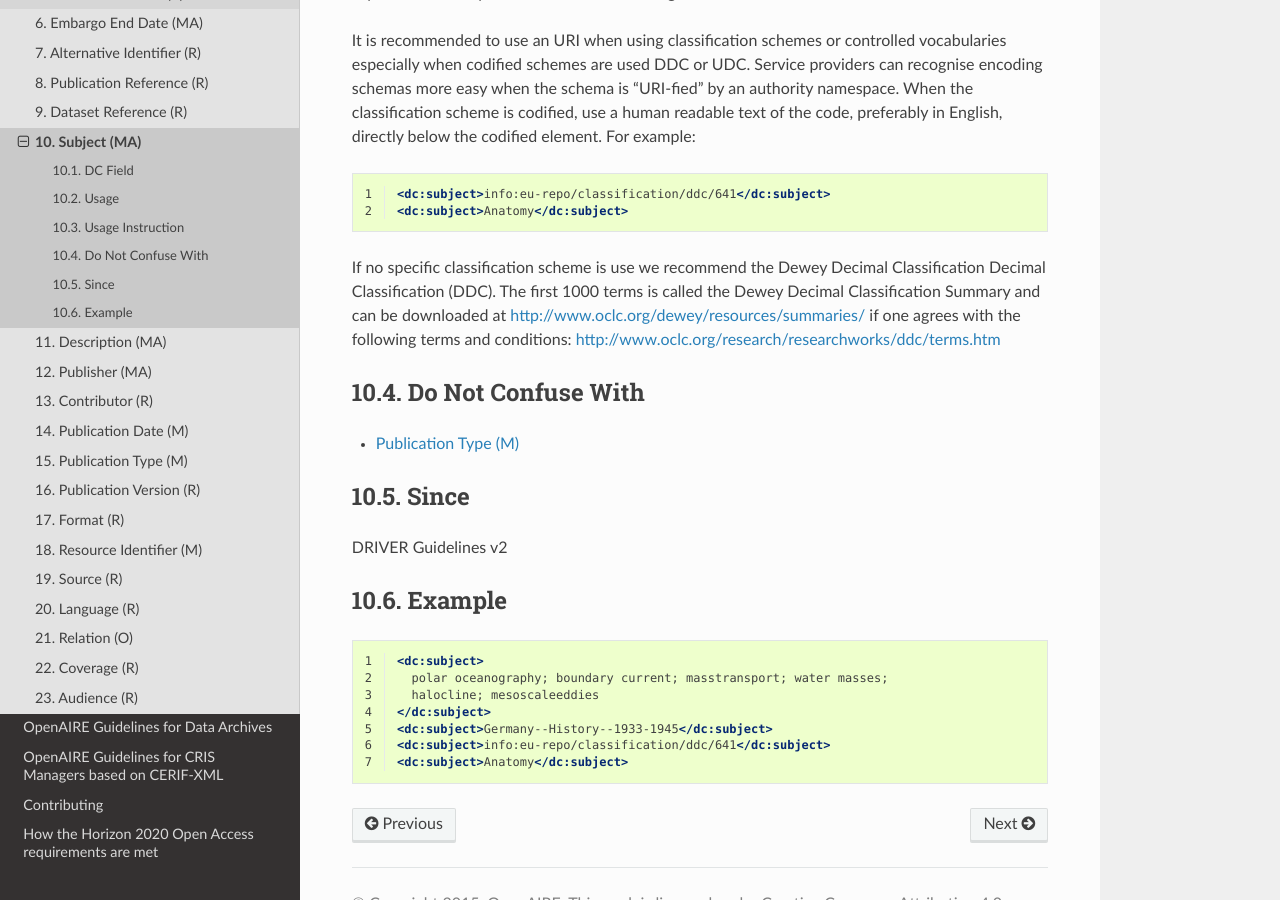
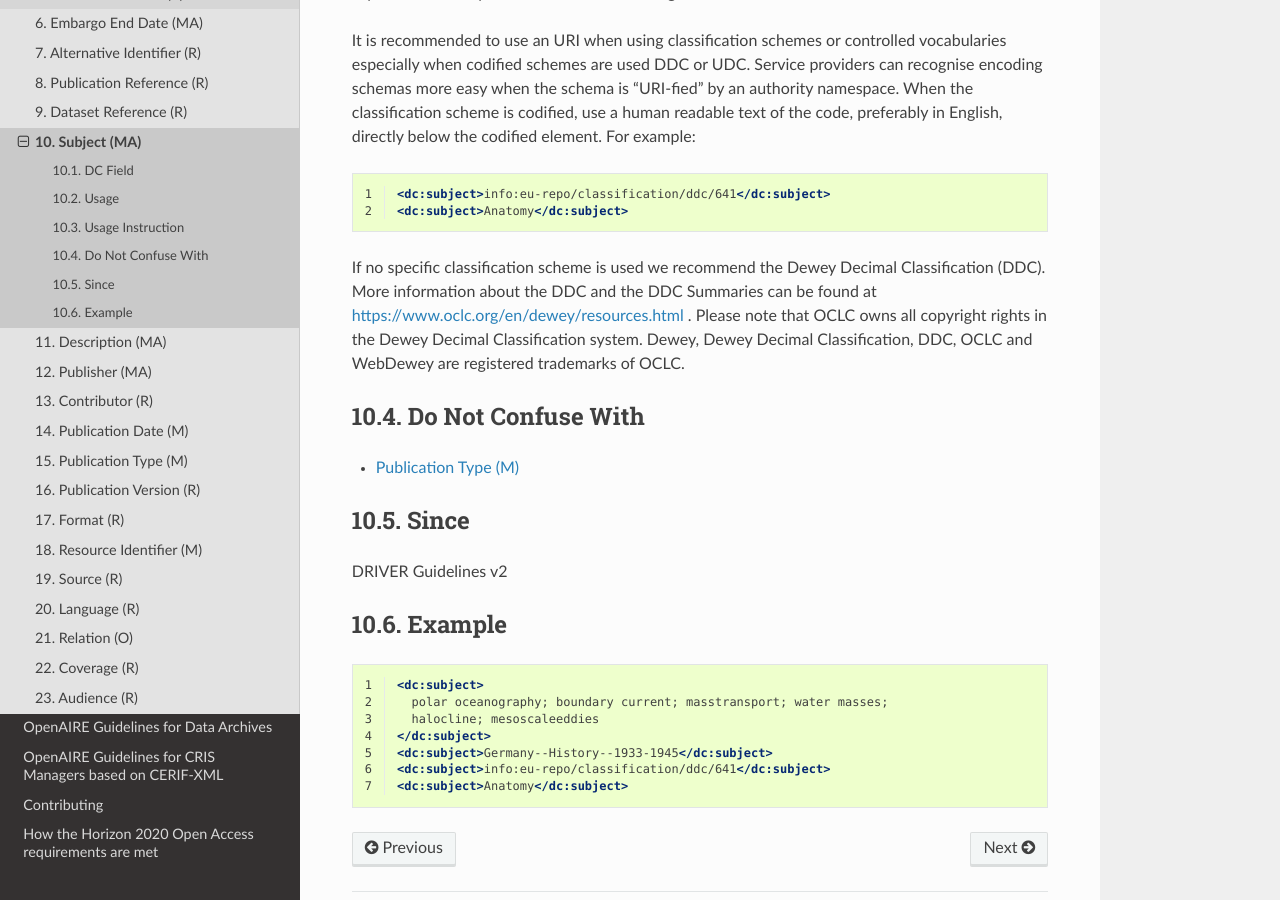
Before and after one commit to openaire/guidelines, a Sphinx documentation site: the page built from docs/literature/field_subject.rst, in a window 1280 px wide and 900 px high, scrolled down 854 px. Built offline with Sphinx 7.4.7 and the Read the Docs theme 2.0.0, drawn with Linux system fonts in a browser that asks for light colours.

Commit message:
updated information and links about DDC

```diff
--- a/docs/literature/field_subject.rst
+++ b/docs/literature/field_subject.rst
@@ -32,7 +32,8 @@ It is recommended to use an URI when using classification schemes or controlled
    <dc:subject>Anatomy</dc:subject>
 
 
-If no specific classification scheme is use we recommend the Dewey Decimal Classification Decimal Classification (DDC). The first 1000 terms is called the Dewey Decimal Classification Summary and can be downloaded at http://www.oclc.org/dewey/resources/summaries/ if one agrees with the following terms and conditions: http://www.oclc.org/research/researchworks/ddc/terms.htm
+If no specific classification scheme is used we recommend the Dewey Decimal Classification (DDC).
+More information about the DDC and the DDC Summaries can be found at https://www.oclc.org/en/dewey/resources.html . Please note that OCLC owns all copyright rights in the Dewey Decimal Classification system. Dewey, Dewey Decimal Classification, DDC, OCLC and WebDewey are registered trademarks of OCLC.
 
 Do Not Confuse With
 ~~~~~~~~~~~~~~~~~~~
```
